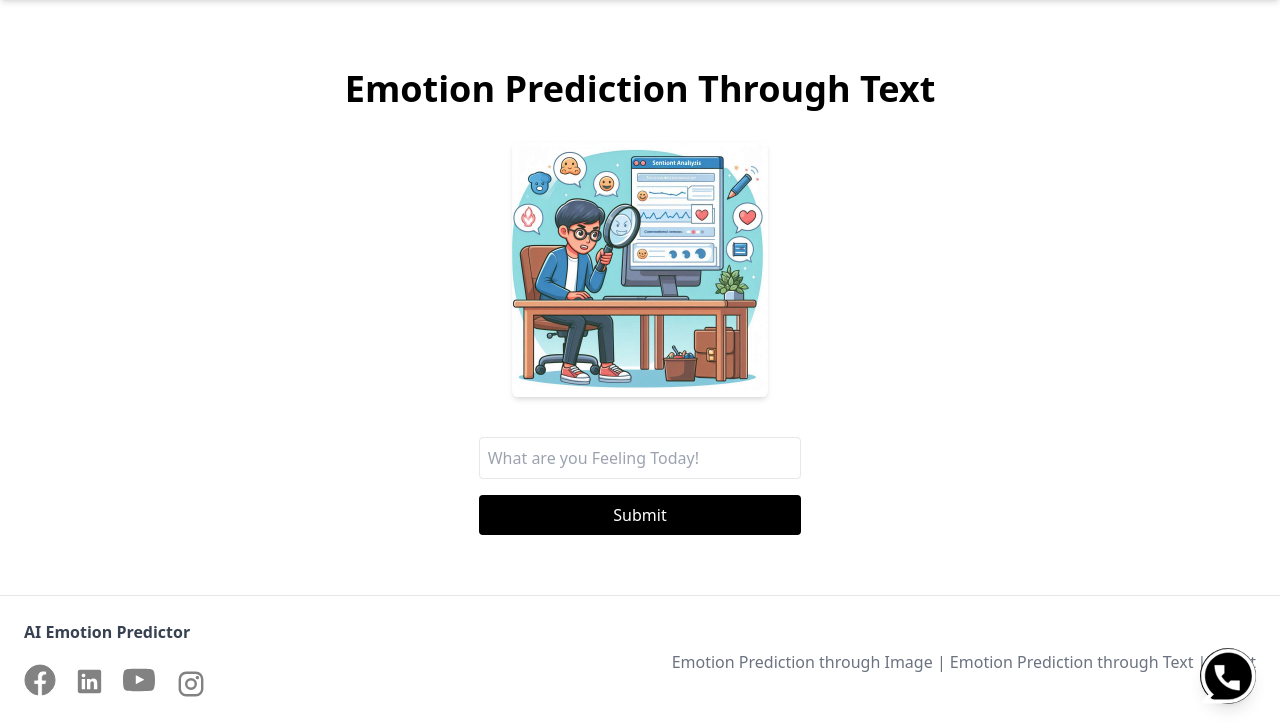
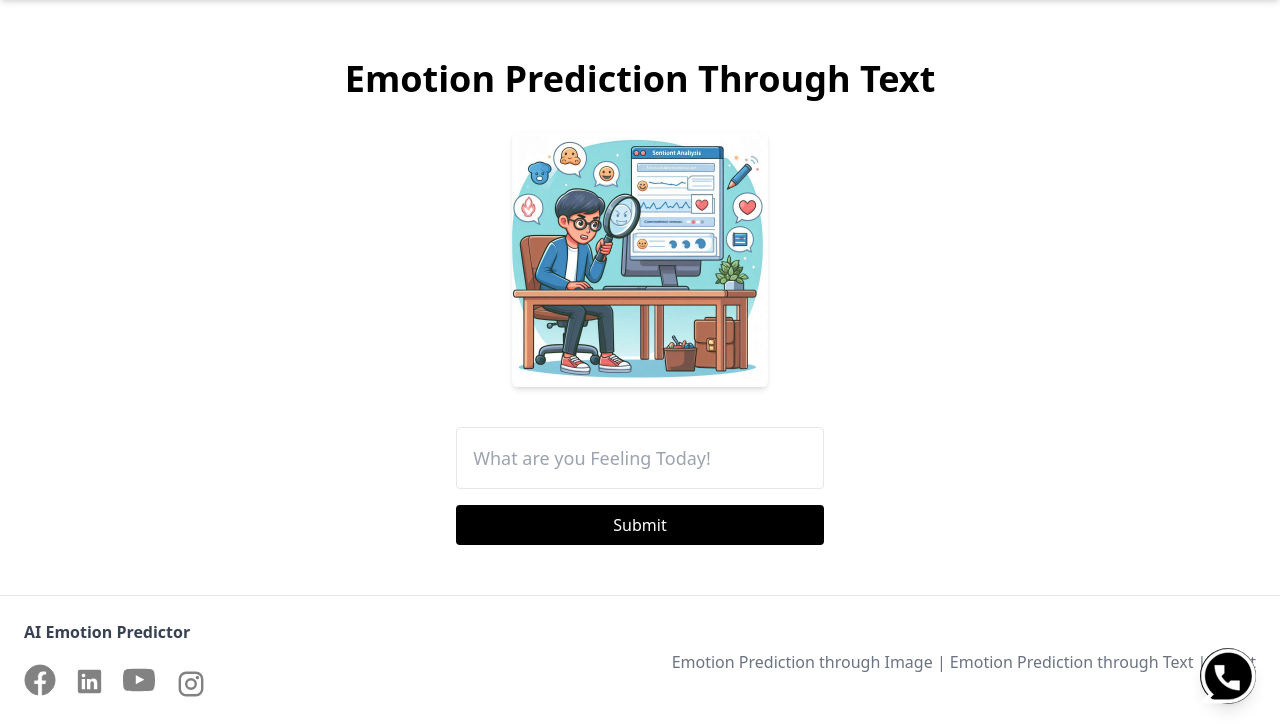
Before and after one commit to Chirag-Tayal/mental-health-prediction, a Flask app: page /text_prediction in a window 1280 px wide. Shown: the part 72-800 px from the top of the page. Run offline with Flask 3, Linux system fonts and the light colour scheme; the visitor is signed in with stand-in values (Sample User, id 1); parts of the project's set-up code (start-up, migrations or seed data) failed here and were passed over; some libraries are stand-ins or nearby versions.

Commit message:
Initial Commit#4

```diff
--- a/templates/text_prediction.html
+++ b/templates/text_prediction.html
@@ -131,9 +131,9 @@
         <div class="max-w-md mx-auto">
             <!-- Form to capture user input and send to the backend -->
             <form action="/predict_emotion" method="POST">
-                <input type="text" name="user_text" placeholder="What are you Feeling Today!" class="w-full p-2 border rounded mb-4" required>
-                <button type="submit" class="w-full bg-black text-white p-2 rounded">Submit</button>
-            </form>
+              <input type="text" name="user_text" placeholder="What are you Feeling Today!" class="w-full p-4 text-lg border rounded mb-4" required>
+              <button type="submit" class="w-full bg-black text-white p-2 rounded">Submit</button>
+          </form>
         </div>
         <!-- <div class="mt-8">
             <h2 class="text-xl font-semibold">Prediction:</h2>
```
